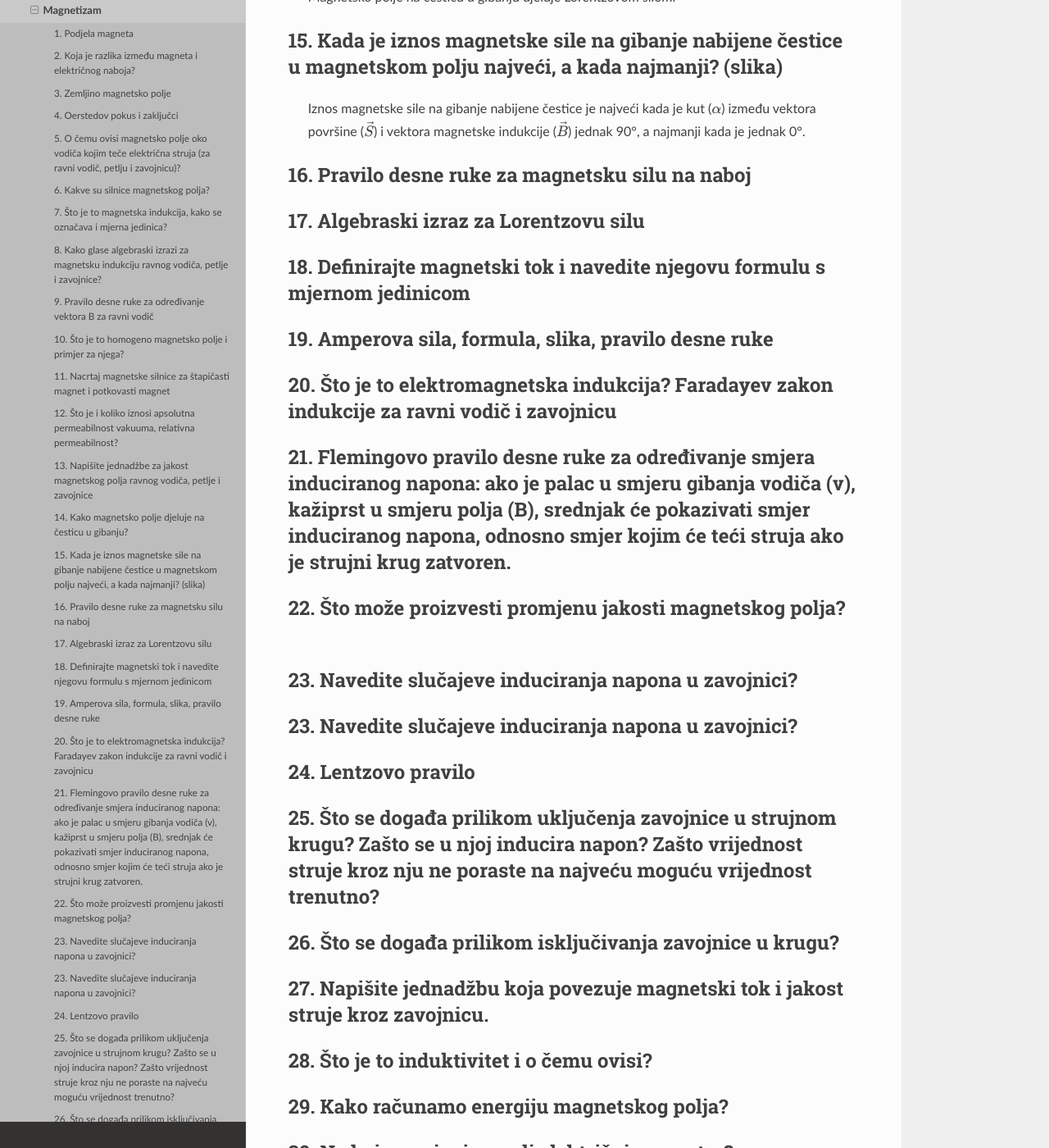
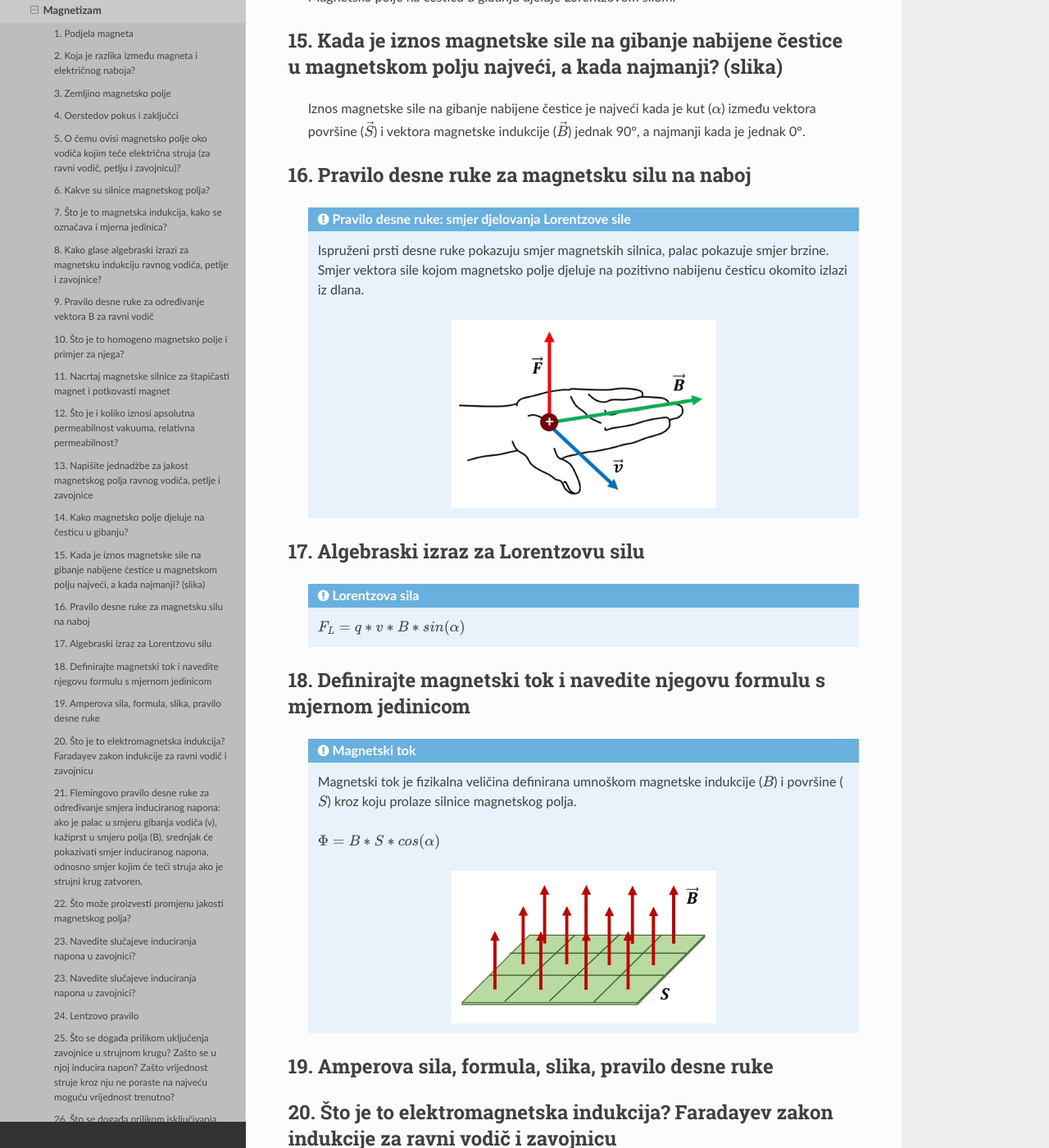
Before and after one commit to recycleTheC/tsrb-h_razred, a Sphinx documentation site: the page built from source/3_razred/fizika/magnetizam/magnetizam.rst, in a window 1280 px wide and 1400 px high, scrolled down 5941 px. Shown: the whole window at 82% size. Built offline with Sphinx 7.4.7 and the Read the Docs theme 2.0.0, drawn with Linux system fonts in a browser that asks for light colours.

Commit message:
Update sadržaja

```diff
--- a/source/3_razred/fizika/magnetizam/magnetizam.rst
+++ b/source/3_razred/fizika/magnetizam/magnetizam.rst
@@ -159,11 +159,34 @@ Magnetizam
 16. Pravilo desne ruke za magnetsku silu na naboj
 ^^^^^^^^^^^^^^^^^^^^^^^^^^^^^^^^^^^^^^^^^^^^^^^^^
 
+  .. admonition:: Pravilo desne ruke: smjer djelovanja Lorentzove sile
+
+    Ispruženi prsti desne ruke pokazuju smjer magnetskih silnica, palac pokazuje smjer brzine. Smjer vektora sile kojom magnetsko polje djeluje na pozitivno nabijenu česticu okomito izlazi iz dlana.
+
+    .. image:: pdr_lorentzovo.jpg
+      :width: 50%
+      :align: center
+
 17. Algebraski izraz za Lorentzovu silu
 ^^^^^^^^^^^^^^^^^^^^^^^^^^^^^^^^^^^^^^^
 
+  .. admonition:: Lorentzova sila
+
+    :math:`F_L = q * v * B * sin(\alpha)`
+
 18. Definirajte magnetski tok i navedite njegovu formulu s mjernom jedinicom
 ^^^^^^^^^^^^^^^^^^^^^^^^^^^^^^^^^^^^^^^^^^^^^^^^^^^^^^^^^^^^^^^^^^^^^^^^^^^^
+
+  .. admonition:: Magnetski tok
+
+    Magnetski tok je fizikalna veličina definirana umnoškom magnetske indukcije (:math:`B`) i površine (:math:`S`)
+    kroz koju prolaze silnice magnetskog polja.
+
+    :math:`\Phi = B * S * cos(\alpha)`
+
+    .. image:: magnetski_tok.jpg
+      :width: 50%
+      :align: center
 
 19. Amperova sila, formula, slika, pravilo desne ruke
 ^^^^^^^^^^^^^^^^^^^^^^^^^^^^^^^^^^^^^^^^^^^^^^^^^^^^^
```
Also changed, not shown: source/3_razred/fizika/magnetizam/magnetski_tok.jpg (added), source/3_razred/fizika/magnetizam/pdr_lorentzovo.jpg (added).
